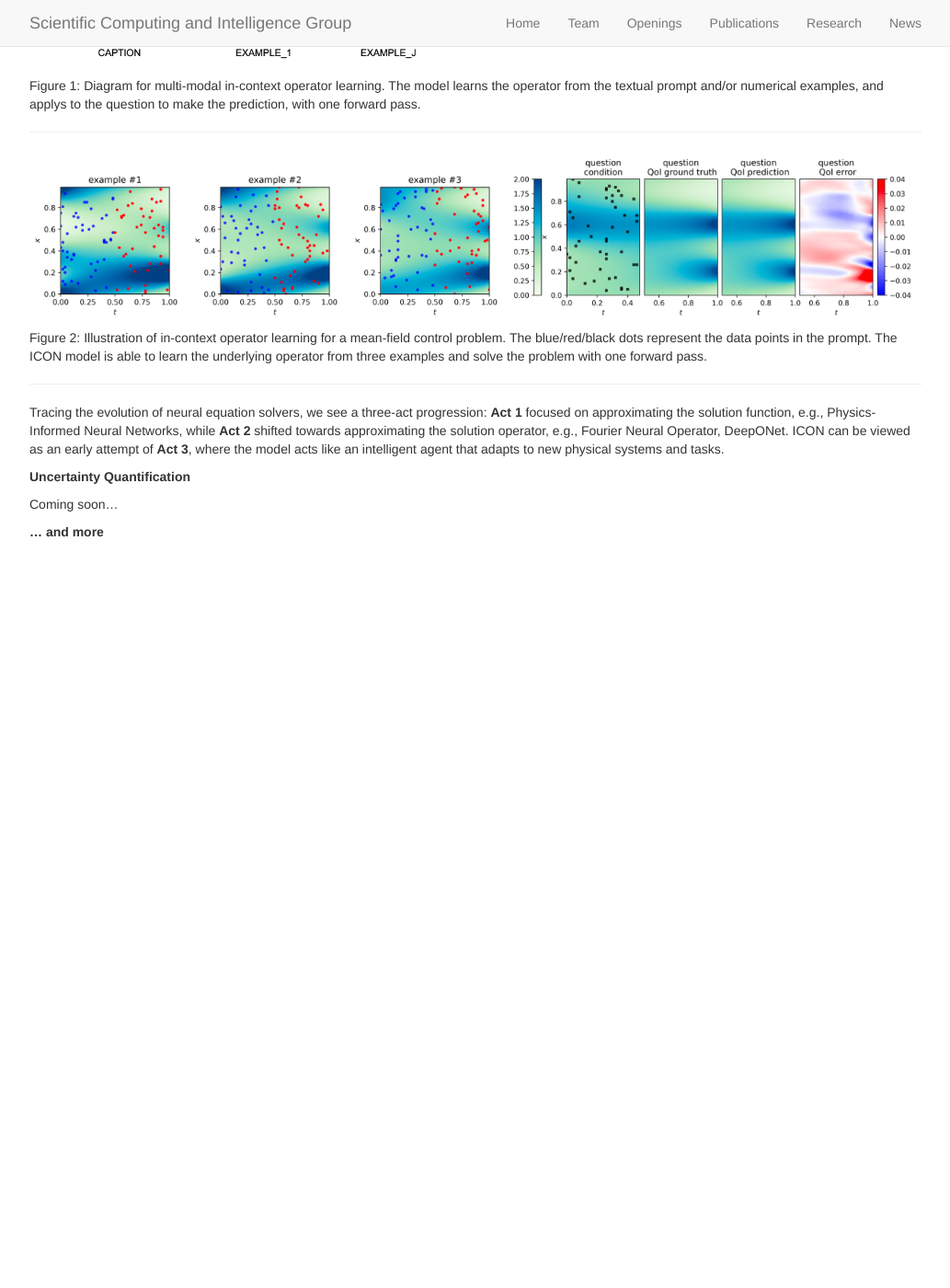
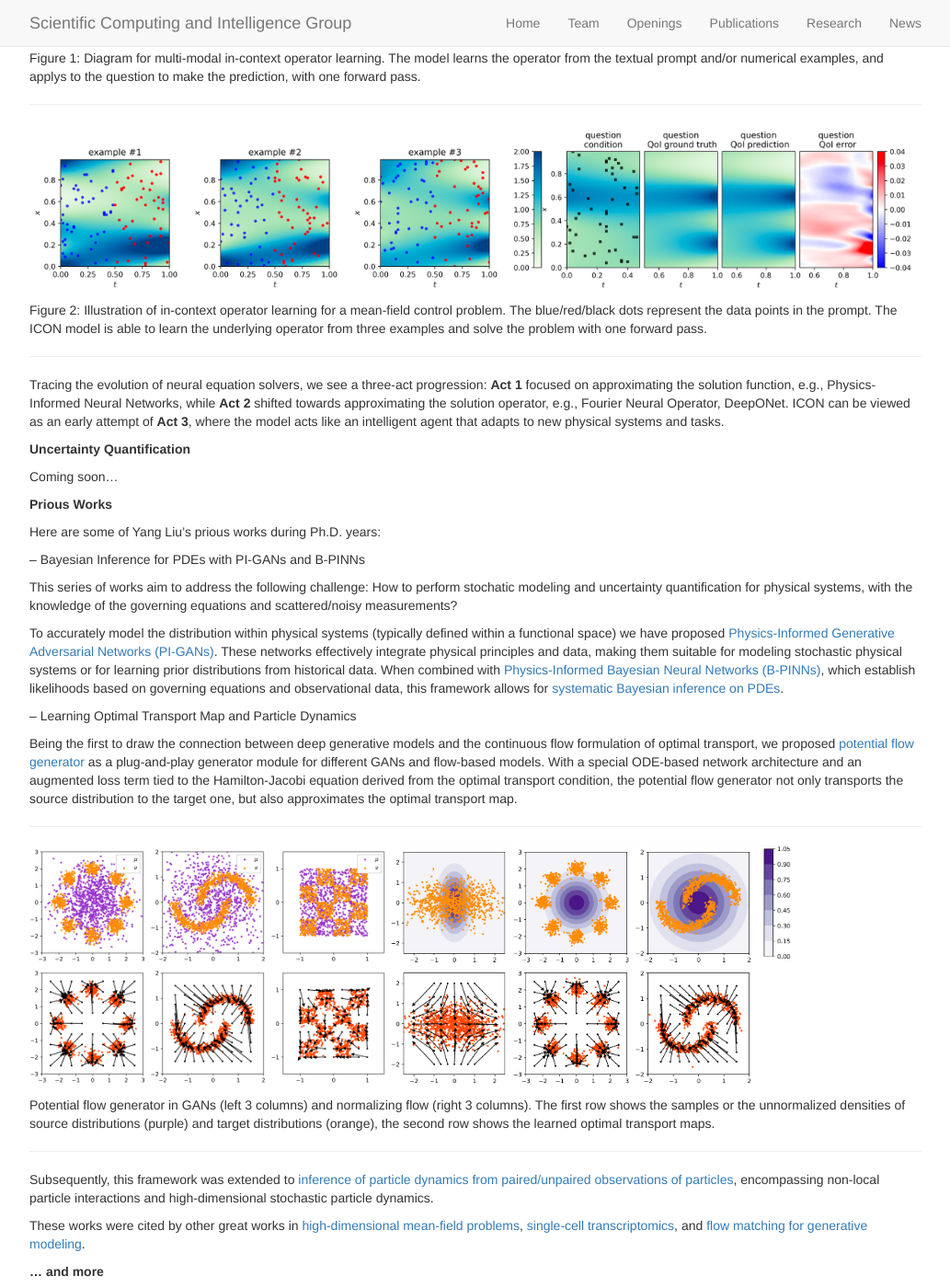
Before and after one commit to scaling-group/scaling-group.github.io, a Jekyll site: the page built from _pages/research.md, in a window 1280 px wide and 1400 px high, scrolled down 590 px. Shown: the whole window at 92% size, without its empty margins (123-1156 px from the left). Built offline with Jekyll 4.4.1, drawn with Linux system fonts in a browser that asks for light colours; before the commit the page ends 1188 px from its top, so only the background shows below that; some of the changed text lies outside the part shown.

Commit message:
add previous work

```diff
--- a/_pages/research.md
+++ b/_pages/research.md
@@ -9,7 +9,7 @@ permalink: /research/
 # Research
 
 
-Here are some themes that we currently work on:
+<!-- Here are some themes that we currently work on: -->
 
 **Foundation Scientific Learning Models**
 
@@ -38,4 +38,35 @@ Tracing the evolution of neural equation solvers, we see a three-act progression
 Coming soon...
 
 
+**Prious Works**
+
+Here are some of Yang Liu's prious works during Ph.D. years:
+
+
+-- Bayesian Inference for PDEs with PI-GANs and B-PINNs
+
+This series of works aim to address the following challenge: How to perform stochatic modeling and uncertainty quantification for physical systems, with the knowledge of the governing equations and scattered/noisy measurements?
+
+
+To accurately model the distribution within physical systems (typically defined within a functional space) we have proposed [Physics-Informed Generative Adversarial Networks (PI-GANs)](https://epubs.siam.org/doi/abs/10.1137/18M1225409?journalCode=sjoce3). These networks effectively integrate physical principles and data, making them suitable for modeling stochastic physical systems or for learning prior distributions from historical data. When combined with [Physics-Informed Bayesian Neural Networks (B-PINNs)](https://www.sciencedirect.com/science/article/abs/pii/S0021999120306872), which establish likelihoods based on governing equations and observational data, this framework allows for [systematic Bayesian inference on PDEs](https://www.sciencedirect.com/science/article/abs/pii/S0021999122001358).
+
+
+-- Learning Optimal Transport Map and Particle Dynamics
+
+Being the first to draw the connection between deep generative models and the continuous flow formulation of optimal transport, we proposed [potential flow generator](https://ieeexplore.ieee.org/document/9233438) as a plug-and-play generator module for different GANs and flow-based models. With a special ODE-based network architecture and an augmented loss term tied to the Hamilton-Jacobi equation derived from the optimal transport condition, the potential flow generator not only transports the source distribution to the target one, but also approximates the optimal transport map.
+
+---
+
+![]({{ site.url }}{{ site.baseurl }}/images/papers/WGAN_all.png){: style="width: 40%; float: center; margin: 0px"}
+![]({{ site.url }}{{ site.baseurl }}/images/papers/flow_all.png){: style="width: 45%; float: center; margin: 0px"}
+
+Potential flow generator in GANs (left 3 columns) and normalizing flow (right 3 columns). The first row shows the samples or the unnormalized densities of source distributions (purple) and target distributions (orange), the second row shows the learned optimal transport maps.
+
+---
+
+Subsequently, this framework was extended to [inference of particle dynamics from paired/unpaired observations of particles](https://epubs.siam.org/doi/abs/10.1137/21M1413018), encompassing non-local particle interactions and high-dimensional stochastic particle dynamics.
+
+These works were cited by other great works in [high-dimensional mean-field problems](https://www.pnas.org/doi/10.1073/pnas.1922204117), [single-cell transcriptomics](https://www.nature.com/articles/s42256-023-00763-w), and [flow matching for generative modeling](https://arxiv.org/pdf/2210.02747).
+
+
 **... and more**
```
Also changed, not shown: images/papers/WGAN_all.png (added), images/papers/flow_all.png (added), 3 other files.
